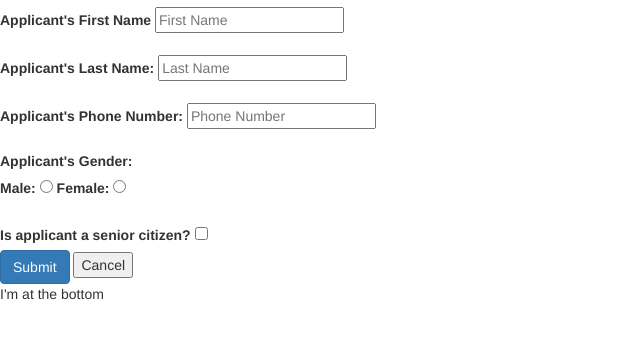
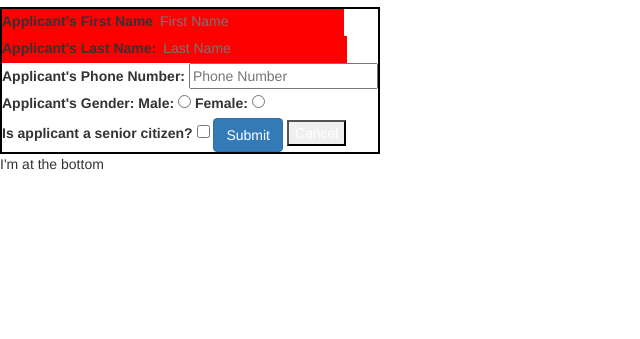
Before and after one commit to Santoshkanchinadham/UI2017, a plain HTML site: page 05-19-2017/index.html in a window 1280 px wide. Shown: the part 63-402 px from the top of the page, without its empty margins (0-640 px from the left). Drawn offline with nearby package versions, Linux system fonts and the light colour scheme.

Commit message:
adding new files

```diff
--- a/05-19-2017/Style.css
+++ b/05-19-2017/Style.css
@@ -0,0 +1,35 @@
+form[name="newLicenseForm"]{
+    border: 2px solid #000;
+   /*TODO: address back this display*/
+    display: inline-block;
+}
+
+
+div{
+    display: inline-block;
+}
+
+label{
+    display: block;
+}
+/*#reset{
+    color: #ff0000;
+}*/
+
+button[type="reset"]{
+    color: #ff0000;
+    color: #fff;
+    border-color: #000;
+}
+
+#firstName, #lastName{
+    background: #ff0000;
+    border: 1px solid #ff0000;
+}
+
+input[name="lName"]{
+    border-radius: 5px;
+}
+.wifi{
+    background: #ff0000;
+}
--- a/05-19-2017/index.html
+++ b/05-19-2017/index.html
@@ -6,9 +6,13 @@
         <!--style- this is used to write CSS style on the html file-->
         <style>
             body{
+
                 background-color: #eeeeee;
+
             }
         </style>
+        <!--this is external style-->
+        <link href="Style.css" rel="stylesheet"/>
         <!--script-this is used to write javascript on the html file-->
         <script>
 
@@ -24,7 +28,8 @@
         <meta name="keywords" content="DMV, license, license form, form, Application"/>
         <meta charset="UTF-8"
     </head>
-    <body>
+    <!--this is inline/attribute style-->
+    <body style="background-color: white;">
     <!-- TODO: replace this code with form -->
         <article>
             <header id="header">
@@ -34,12 +39,12 @@
                 <!-- form for new license in dmv-->
                 <form name="newLicenseForm">
                     <!-- camel casing-->
-                    <div>
+                    <div class="wifi">
                         <label for="firstName">Applicant's First Name</label>
                         <input type="text" id="firstName" name="fName" placeholder="First Name"/>
                     </div>
                     <br/>
-                    <div>
+                    <div class="wifi">
                         <label for="lastName">Applicant's Last Name:</label>
                         <input type="text" id="lastName" name="lName" placeholder="Last Name"/>
                     </div>
```
Also changed, not shown: 05-19-2017/Css notes 2.txt (added), 05-19-2017/css notes.txt (added).
